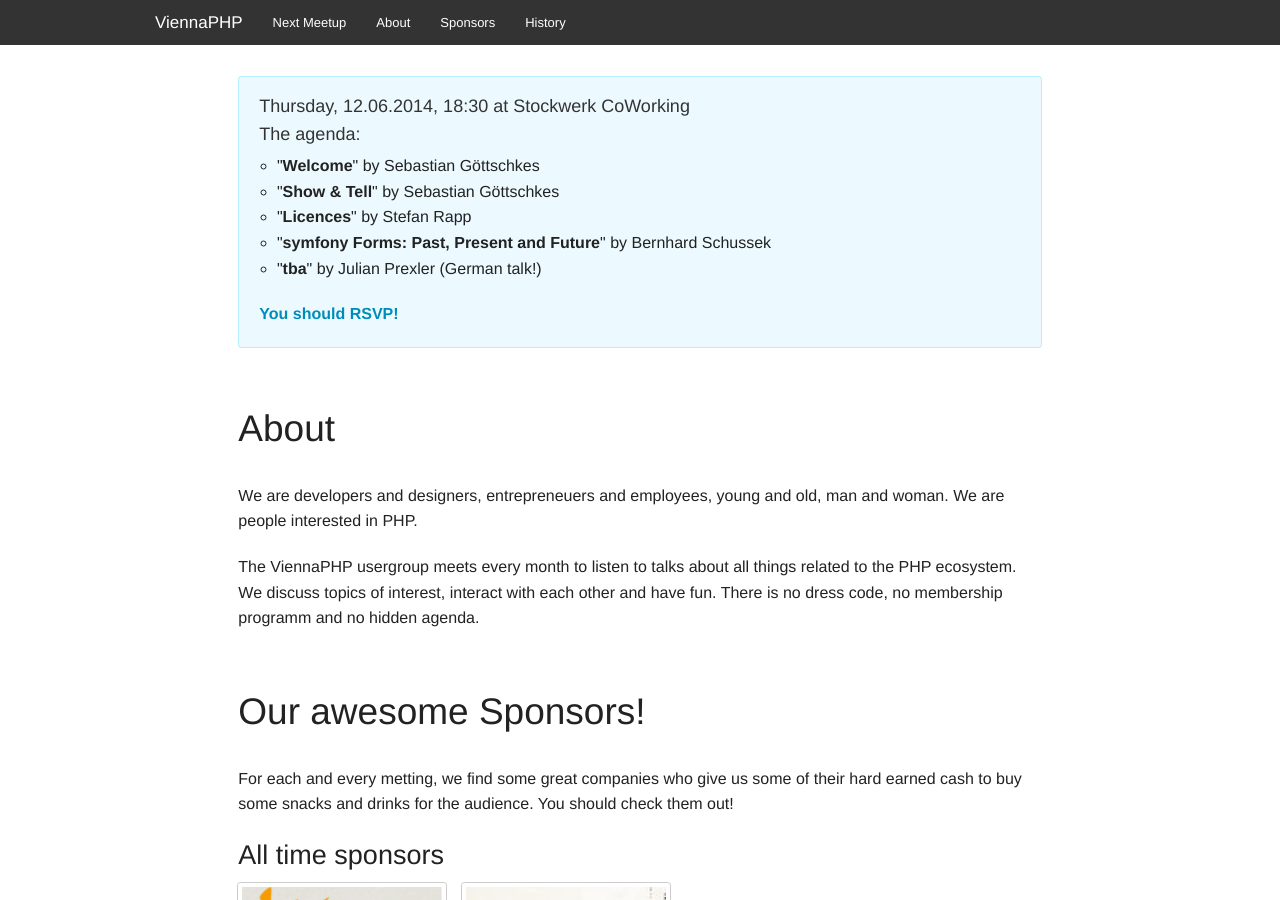
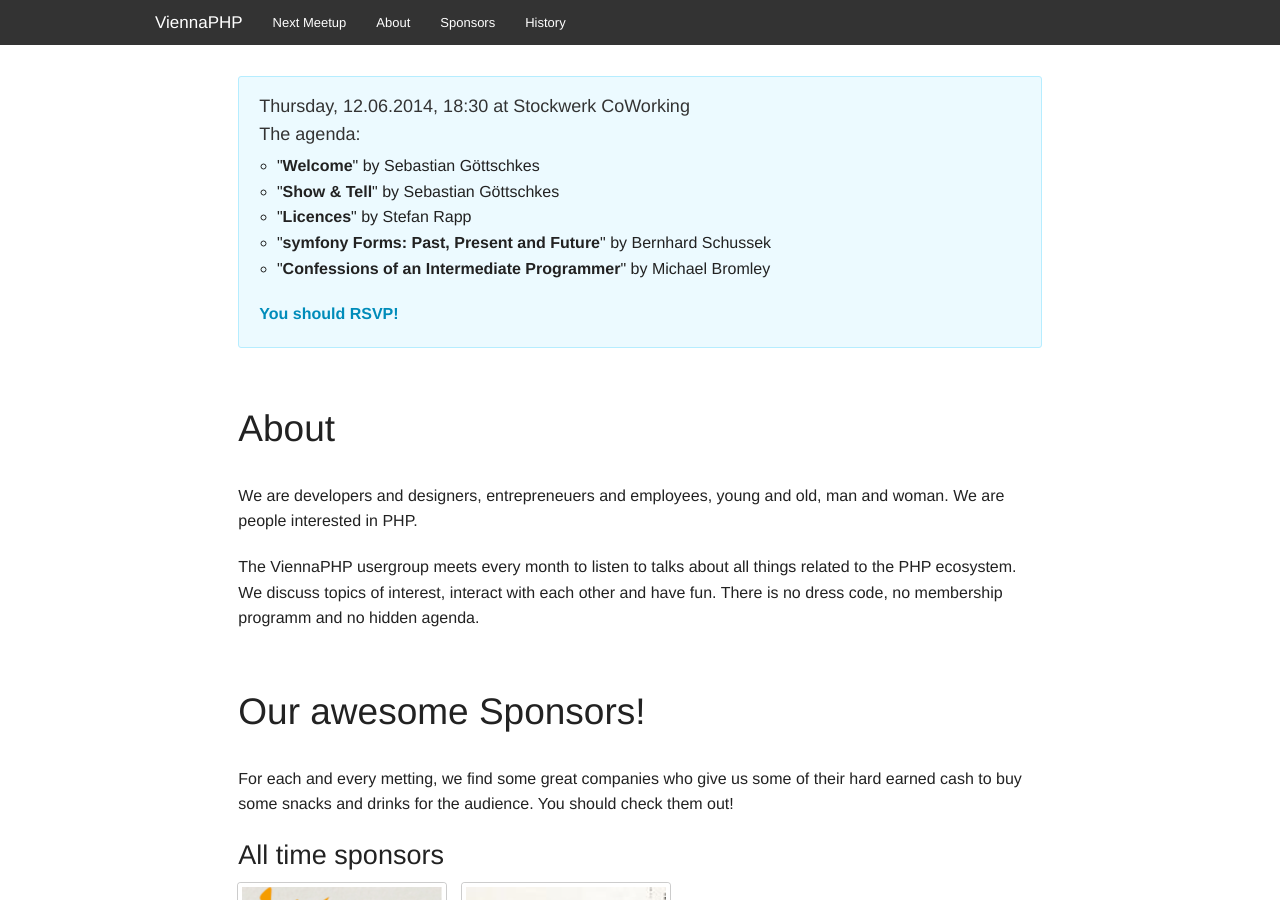
Before and after one commit to viennaphp/viennaphp.github.io, a Jekyll site: the page built from index.html, in a window 1280 px wide and 900 px high, scrolled down 415 px. Built offline with Jekyll 4.4.1, drawn with Linux system fonts in a browser that asks for light colours.

Commit message:
Fixing changing talks

```diff
--- a/index.html
+++ b/index.html
@@ -24,7 +24,7 @@ title: Vienna PHP User Group
                 <li>"<strong>Show & Tell</strong>" by Sebastian Göttschkes</li>
                 <li>"<strong>Licences</strong>" by Stefan Rapp</li>
                 <li>"<strong>symfony Forms: Past, Present and Future</strong>" by Bernhard Schussek</li>
-                <li>"<strong>tba</strong>" by Julian Prexler (German talk!)</li>
+                <li>"<strong>Confessions of an Intermediate Programmer</strong>" by Michael Bromley</li>
             </ul>
             <p><strong><a href="http://www.meetup.com/viennaphp/events/171801032/" target="_blank">You should RSVP!</a></strong></p>
         </div>
```
